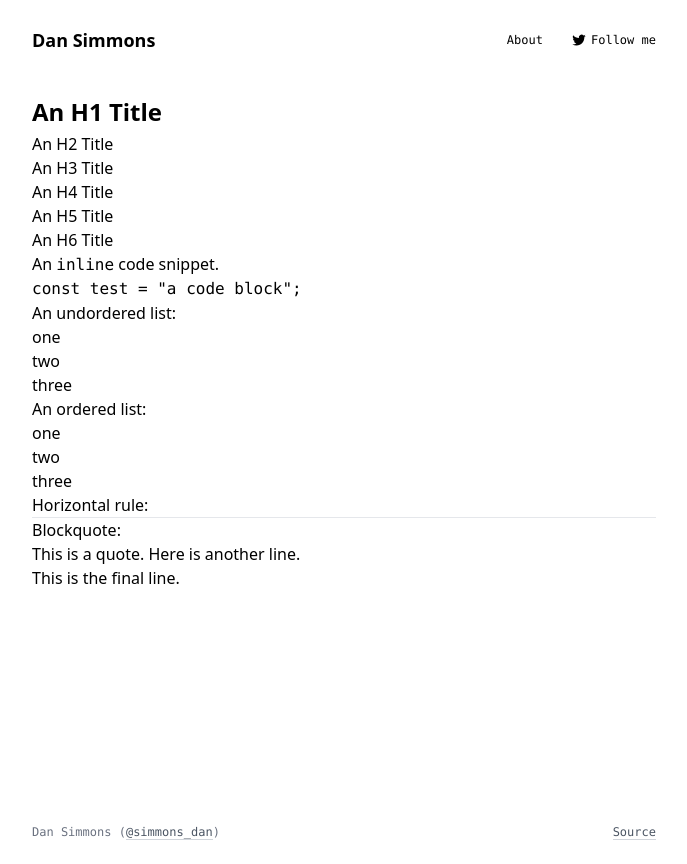
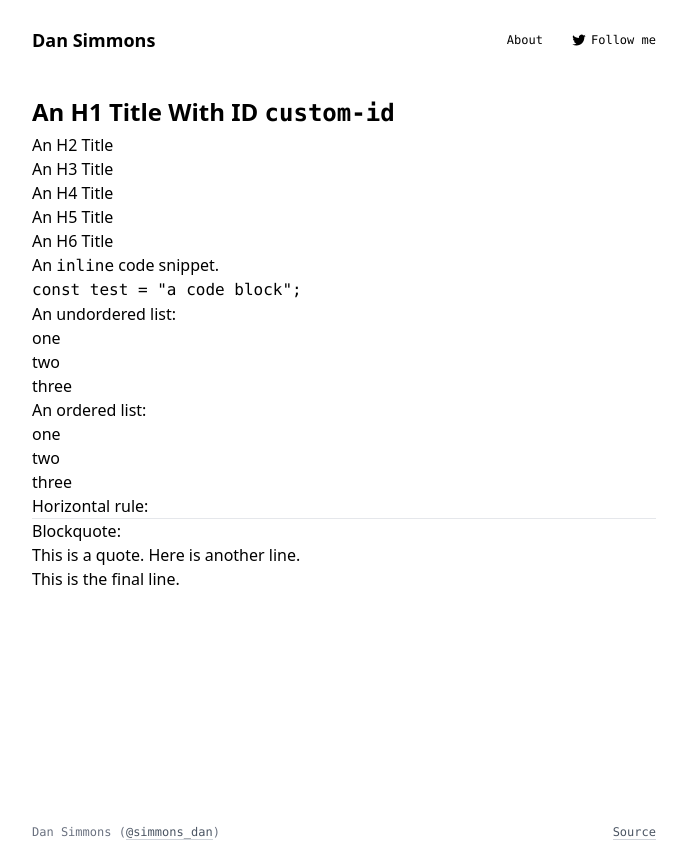
Before and after one commit to dsimmons/blog, a Next.js app: page /playground in a window 1280 px wide. Shown: the whole page, without its empty margins (296-983 px from the left). Built offline with nearby package versions, Linux system fonts and the light colour scheme.

Commit message:
Added in HTML anchor linking to headings.

```diff
--- a/app/components/h1.tsx
+++ b/app/components/h1.tsx
@@ -1,5 +1,9 @@
+import { withHeadingId } from "./utils/withHeadingId";
+
 export function H1({ children }) {
   return (
-    <h1 className="mb-1 text-2xl font-bold dark:text-gray-100">{children}</h1>
+    <h1 className="mb-1 text-2xl font-bold dark:text-gray-100">
+      {withHeadingId(children)}
+    </h1>
   );
 }
--- /dev/null
+++ b/app/components/utils/withHeadingId.tsx
@@ -0,0 +1,46 @@
+import { Children, type ReactElement, type ReactNode } from "react";
+
+export function withHeadingId(children: ReactNode): ReactNode {
+  return Children.map(children, (el) => {
+    if ("string" === typeof el) {
+      const re = /\[#([^\]]+)\]\s*$/m;
+      const match = el.match(re);
+
+      if (match && match[1]?.length) {
+        return (
+          <span className="relative">
+            <a
+              className={`
+                invisible
+                absolute
+                -left-[2rem]
+                px-3
+                font-mono
+                font-normal
+                text-gray-400
+                hover:text-gray-600
+                dark:text-gray-500
+                dark:hover:text-gray-400
+                [span:hover_&]:visible
+              `}
+              href={`#${match[1]}`}
+            >
+              #
+            </a>
+
+            <a
+              id={match[1]}
+              className={`
+              absolute
+              -top-[20px]
+            `}
+            />
+            {el.substring(0, match.index)}
+          </span>
+        );
+      }
+    }
+
+    return el as ReactElement;
+  });
+}
--- a/app/playground/page.mdx
+++ b/app/playground/page.mdx
@@ -1,4 +1,4 @@
-# An H1 Title
+# An H1 Title With ID `custom-id` [#custom-id]
 ## An H2 Title
 ### An H3 Title
 #### An H4 Title
```
